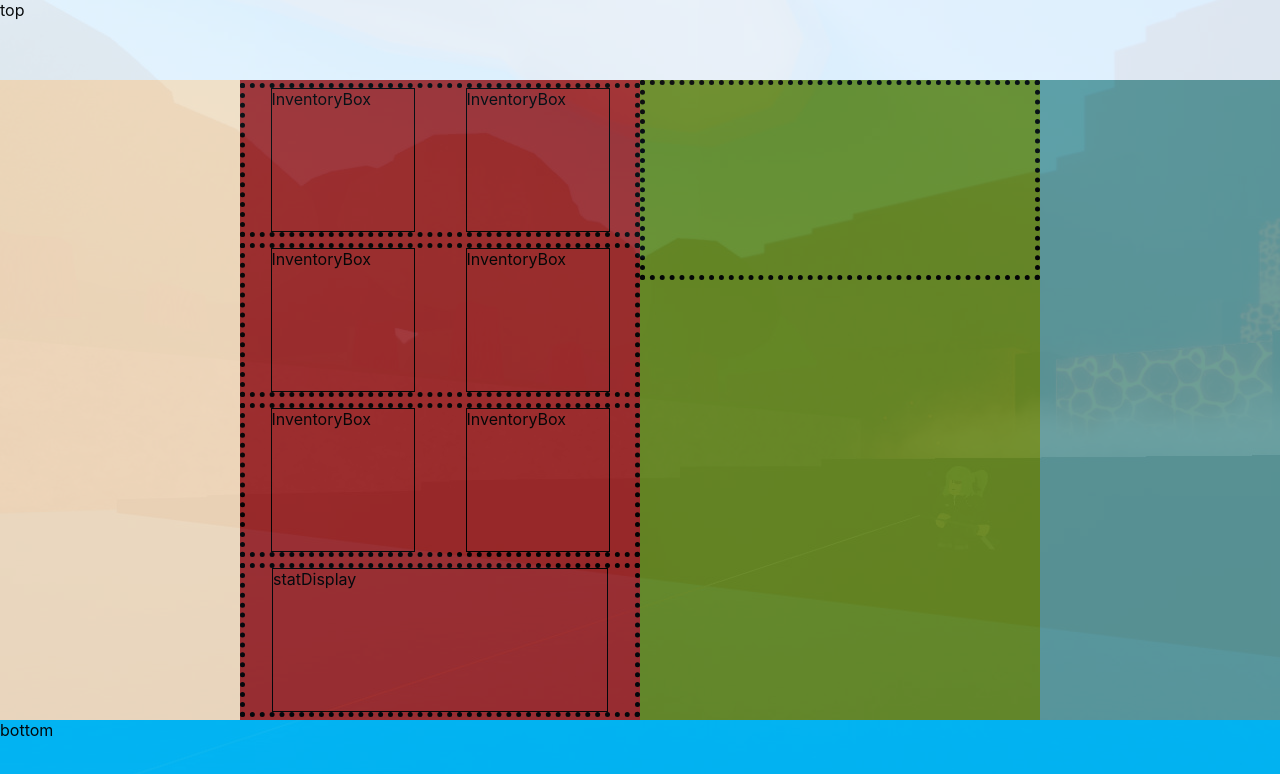
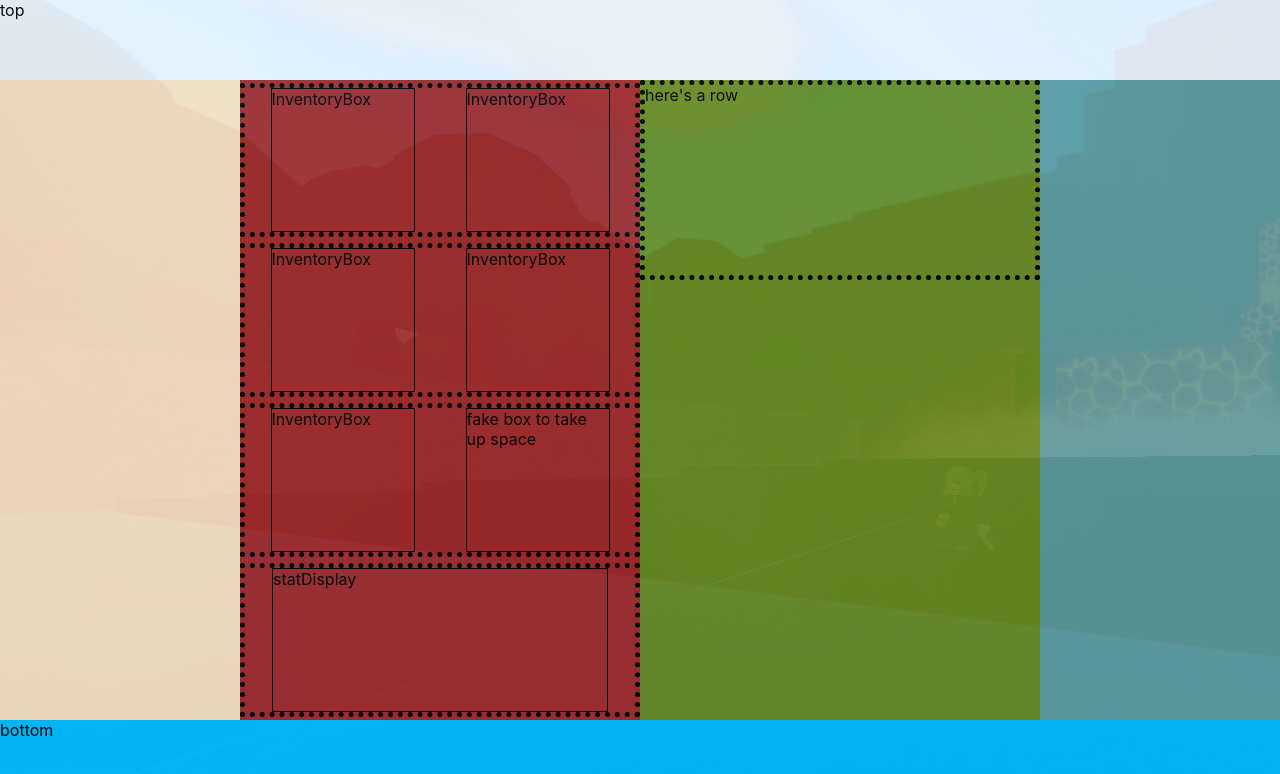
Before and after one commit to DJLixo00/wom-fan-tools, a React (Create React App) app: page / in a window 1280 px wide. Shown: the top 774 px of the page. Built offline with nearby package versions, Linux system fonts and the light colour scheme.

Commit message:
leftSide divs clickable

```diff
--- a/public/equips-data/equipment.JSON
+++ b/public/equips-data/equipment.JSON
@@ -4,7 +4,7 @@
             "slot":"leggings",
             "rarity":"common",
             "level":[0,40],
-            "stats":[0,0,0,0,0,0,0,0],
+            "stats":[10,10,10,10,10,10,10,10],
             "image":""
         },
 
--- a/src/App.css
+++ b/src/App.css
@@ -70,11 +70,16 @@
 }
 
 /* Components */
-.inventoryBox{
+.inventoryBox, .inventoryBoxClicked, .fakeInvBox{
+  background: transparent;
   box-sizing: border-box;
   border: black 1px solid;
   width: 18vh;
   height: 18vh;
+}
+
+.inventoryBoxClicked{
+  background: rgba(255, 255, 0, 0.5);
 }
 
 .damageBox, .rightRow{
--- a/src/components/InventoryBox.jsx
+++ b/src/components/InventoryBox.jsx
@@ -2,12 +2,13 @@ import React, { Component } from 'react';
 
 class InventoryBox extends Component {
   state = {
-    item: "empty"
+    item: "empty",
   }
 
-  constructor(){
-    super();
+  constructor(prop){
+    super(prop);
     this.handleEquip = this.handleEquip.bind(this)
+
   }
 
   extractItem(id, type) {
@@ -15,13 +16,20 @@ class InventoryBox extends Component {
   }
 
   handleEquip() {
-    // this.setState() don't modify state directly because it won't render
-    console.log("equip box clicked! This box contains "+this.state.item)
+    console.log(
+      `equip box ${this.props.boxId}
+      contains ${this.state.item}
+      selected ${this.props.boxSelected}`
+    )
+
   }
 
   render() {
+
+    let invBoxColor = this.props.boxSelected == this.props.boxId ? 'inventoryBoxClicked' : 'inventoryBox';
+
     return (
-      <div className="inventoryBox" onClick={this.handleEquip}>
+      <div className={invBoxColor} onClick={()=>this.props.clicked(this.props.boxId)}>
         {"InventoryBox"}
       </div>
     );
--- /dev/null
+++ b/src/components/LeftSide.jsx
@@ -0,0 +1,55 @@
+import React, { Component } from 'react';
+import InventoryBox from './InventoryBox';
+
+class Leftside extends Component {
+    state = {
+        boxSelected:-1,
+    }
+
+    constructor(){
+        super();
+        this.assignClicked = this.assignClicked.bind(this)
+    }
+
+    assignClicked(id) {
+        let boxId = id == this.state.boxSelected ? -1 : id;
+        this.setState({
+            boxSelected:boxId
+            },
+            // () => console.log(this.state.boxSelected)
+            )
+        //stuff put here may run before state updates because setState is async
+    }
+
+    render() {
+        return (
+        <div id="leftDiv" className="mainDiv">
+          <div className='leftRowContiner'>
+            <div className='leftRow'>
+              <InventoryBox boxId = {0} clicked = {this.assignClicked} boxSelected = {this.state.boxSelected}/>
+              <InventoryBox boxId = {1} clicked = {this.assignClicked} boxSelected = {this.state.boxSelected}/>
+            </div>
+
+            <div className='leftRow'>
+              <InventoryBox boxId = {2} clicked = {this.assignClicked} boxSelected = {this.state.boxSelected}/>
+              <InventoryBox boxId = {3} clicked = {this.assignClicked} boxSelected = {this.state.boxSelected}/>
+            </div>
+
+            <div className='leftRow'>
+              <InventoryBox boxId = {4} clicked = {this.assignClicked} boxSelected = {this.state.boxSelected}/>
+              <div className = 'fakeInvBox'> fake box to take up space</div>
+            </div>
+
+            <div className='leftRow'>
+              <div className='statDisplay'>
+                statDisplay
+              </div>
+            </div>
+
+          </div>
+        </div>
+        );
+    }
+}
+
+export default Leftside;
--- a/src/components/MainBox.jsx
+++ b/src/components/MainBox.jsx
@@ -1,53 +1,51 @@
-import InventoryBox from './InventoryBox';
+import React, { Component } from 'react';
+
 import DamageBox from './DamageBox';
+import LeftSide from './LeftSide';
 
-function MainBox() {
-  return (
+class MainBox extends Component {
+  state = {
+
+  }
+
+  constructor(){
+    super();
+    this.handleInvBoxClick = this.handleInvBoxClick.bind(this)
+  }
+
+  handleInvBoxClick() {
+
+  }
+
+  render() {
+    return(
       <div className="mainBox">
         <div id="topDiv" className="mainDiv">
           top
         </div>
 
-      <div id="leftDiv" className="mainDiv">
-        <div className='leftRowContiner'>
-          <div className='leftRow'>
-            <InventoryBox/>
-            <InventoryBox/>
+        <LeftSide/>
+
+        <div id="rightDiv" className="mainDiv">
+
+          <div className='rightRowContiner selectionContiner' style={{display:'none'}}>
+            hide this div
           </div>
 
-          <div className='leftRow'>
-            <InventoryBox/>
-            <InventoryBox/>
+          <div className='rightRowContiner damageBoxContiner'>
+            {/* will insert DamageBox here */}
+            {/* <DamageBox/> */}
+            <div className='rightRow'>here's a row</div>
           </div>
 
-          <div className='leftRow'>
-            <InventoryBox/>
-            <InventoryBox/>
-          </div>
-
-          <div className='leftRow'>
-            <div className='statDisplay'>
-              statDisplay
-            </div>
-          </div>
-
-        </div>
-      </div>
-
-      <div id="rightDiv" className="mainDiv">
-        <div className='rightRowContiner'>
-          {/* will insert DamageBox here */}
-          {/* <DamageBox/> */}
-          <div className='rightRow'></div>
-
-        </div>
         </div>
 
         <div id="bottomDiv" className="mainDiv">
           bottom
         </div>
       </div>
-  );
+    )
+  }
 }
 
 export default MainBox;
```
Lines whose indentation alone changed are shown as unchanged.
